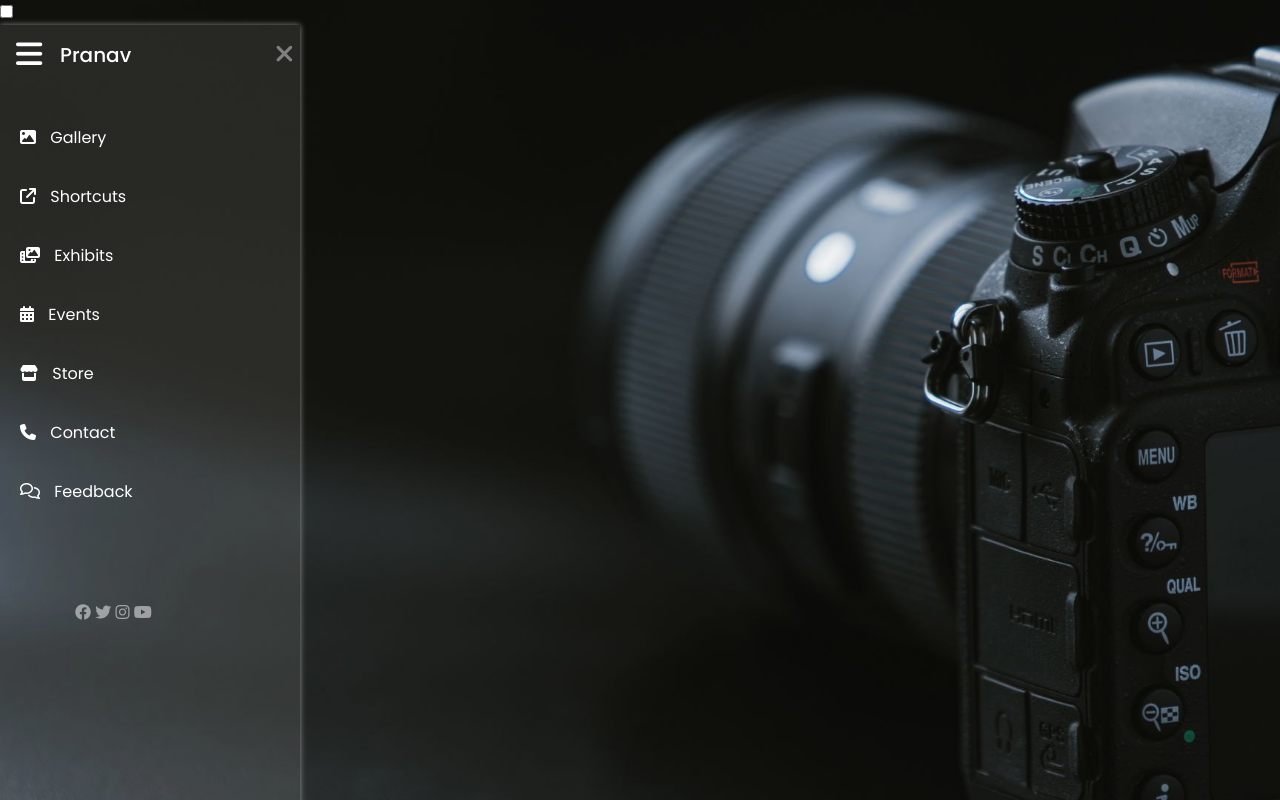
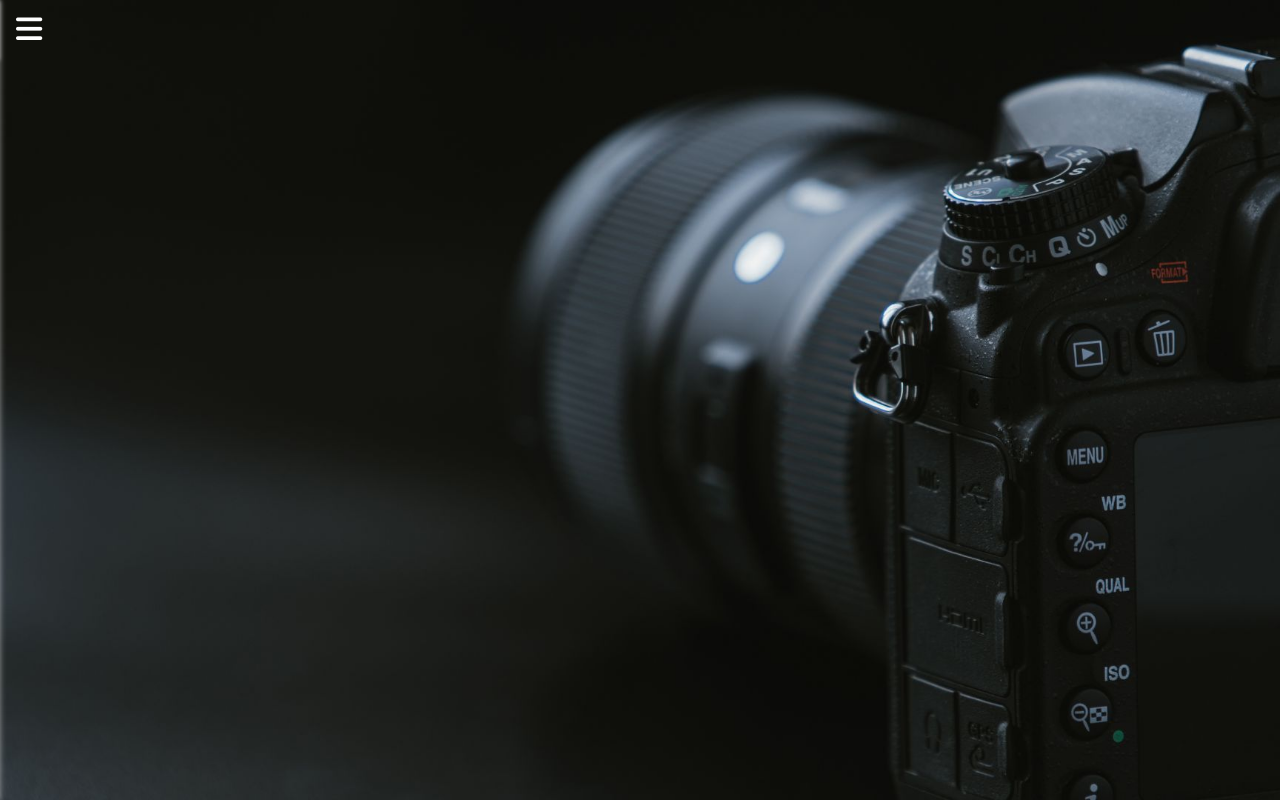
Before and after one commit to PZ2810/Project-s, a plain HTML site: page Mini Project Css/index.html in a window 1280 px wide. Drawn offline with Linux system fonts and the light colour scheme.

Commit message:
Add files via upload

```diff
--- a/Mini Project Css/style.css
+++ b/Mini Project Css/style.css
@@ -2,12 +2,12 @@
   margin: 0;
   padding: 0;
   font-family: "Poppins", sans-serif;
+  box-sizing: border-box;
 }
 
 .main_box {
-  background: url("photo.jpg");
+  background: url("photo.jpg") no-repeat center center/cover;
   height: 100vh;
-  background-size: cover;
 }
 
 .btn_one {
@@ -17,63 +17,108 @@
   position: absolute;
   left: 16px;
   line-height: 60px;
+  cursor: pointer;
+  transition: font-size 0.3s ease;
 }
 
 .sidebar_menu {
   position: fixed;
-  /* left: -300px; */
+  left: -300px;
+  top: 0;
   height: 100vh;
   width: 300px;
   background-color: rgba(255, 255, 255, 0.1);
   box-shadow: 0 0 6px rgba(255, 255, 255, 0.5);
+  transition: left 0.3s ease;
 }
 
 .sidebar_menu .logo {
   position: absolute;
-  width: 100px;
+  width: 100%;
+  height: 60px;
   line-height: 60px;
+  text-align: center;
   box-shadow: 0 0 4px rgba(255, 255, 255, 0.5);
 }
 
 .sidebar_menu .logo a {
-  position: absolute;
-  left: 60px;
   color: white;
   text-decoration: none;
-  font-size: 20px ;
+  font-size: 20px;
   font-weight: 500;
+}
 
-}
-.sidebar_menu .btn_two{
+.sidebar_menu .btn_two {
   color: grey;
   font-size: 25px;
   line-height: 60px;
   position: absolute;
   left: 275px;
+  cursor: pointer;
+  transition: font-size 0.3s ease;
 }
+
 .sidebar_menu .menu {
   position: absolute;
   width: 100%;
   top: 80px;
 }
 
-.sidebar_menu .menu li{
+.sidebar_menu .menu li {
+  list-style: none;
   margin-top: 6px;
   padding: 14px 20px;
+  transition: background 0.3s ease;
 }
-.sidebar_menu .menu i,a{
+
+.sidebar_menu .menu li:hover {
+  box-shadow: 0 0 4px rgba(255, 255, 255, 0.5);
+  background: rgba(255, 255, 255, 0.1);
+}
+
+.sidebar_menu .menu i,
+.sidebar_menu .menu a {
   color: white;
   text-decoration: none;
-     font: size 20px;
+  font-size: 20px;
 }
+
 .sidebar_menu .menu i {
   padding-right: 10px;
 }
-.sidebar_menu .social_media{
-    color: white;
-    opacity: 0.5;
+
+.sidebar_menu .social_media {
   position: absolute;
   left: 25%;
   bottom: 25%;
+  display: flex;
+  gap: 16px;
+}
 
+.sidebar_menu .social_media a {
+  color: white;
+  font-size: 22px;
+  text-decoration: none;
+  transition: transform 0.3s ease, color 0.3s ease;
 }
+
+.sidebar_menu .social_media a:hover {
+  transform: scale(1.3);
+  color: #ffffff; /* Stays white on hover */
+}
+
+#check {
+  display: none;
+}
+
+#check:checked ~ .sidebar_menu {
+  left: 0;
+}
+
+.btn_one:hover {
+  font-size: 40px;
+}
+
+.btn_two:hover {
+  font-size: 30px;
+}
```
Lines whose indentation alone changed are shown as unchanged.
